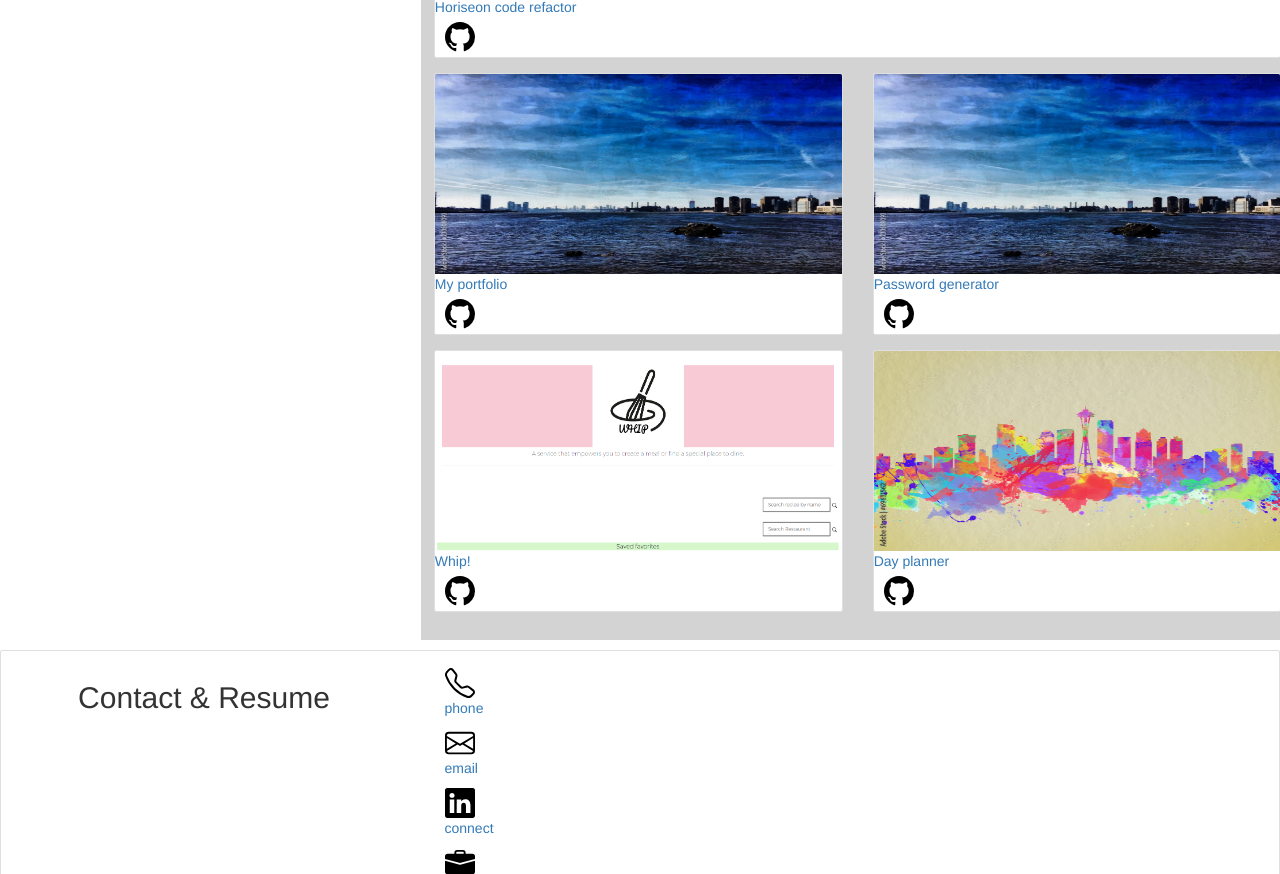
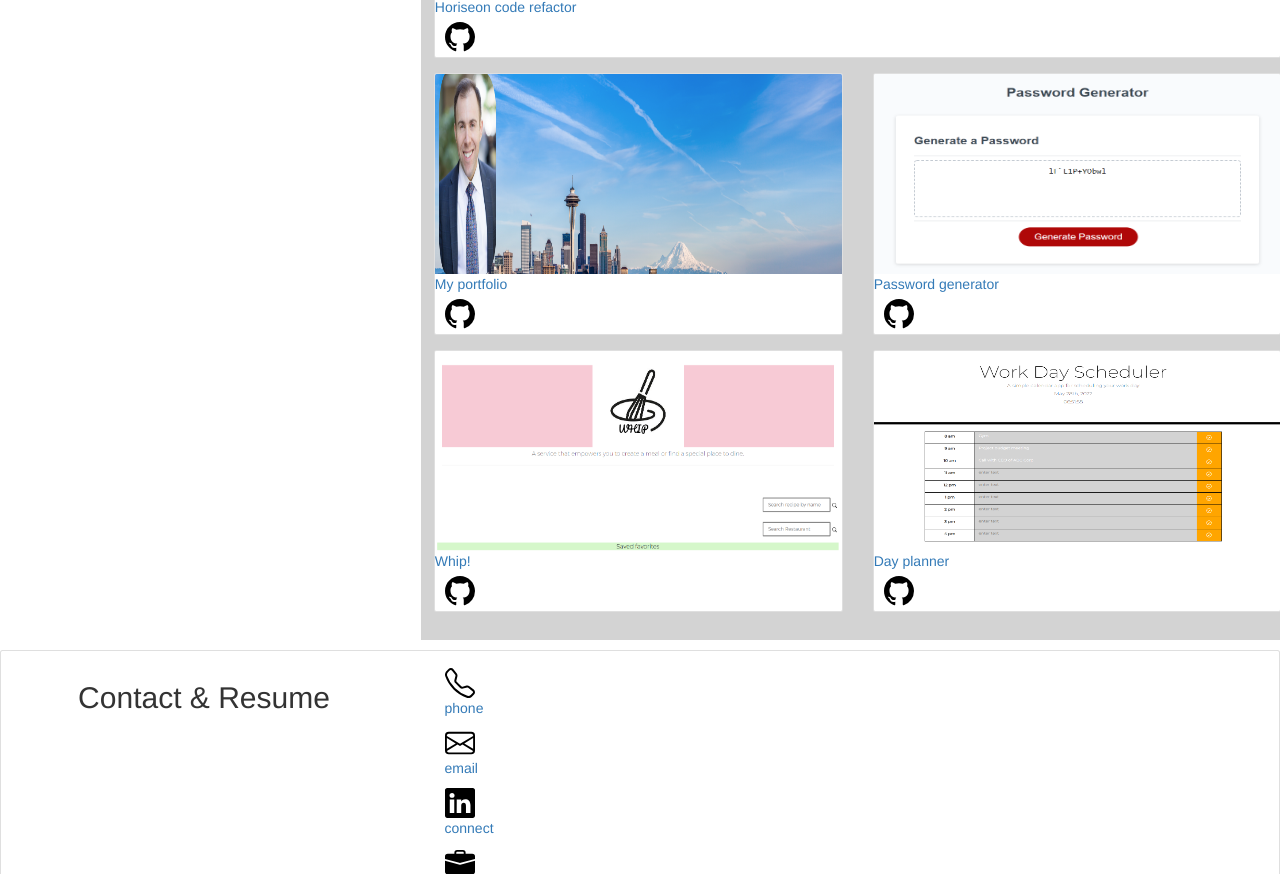
Before and after one commit to Justin-Morrow/Portfolio_JM, a plain HTML site: page index.html in a window 1280 px wide. Shown: the part 1104-1978 px from the top of the page. Drawn offline with nearby package versions, Linux system fonts and the light colour scheme.

Commit message:
updating

```diff
--- a/index.html
+++ b/index.html
@@ -87,7 +87,7 @@
                 <div class="row row-cols-1 row-cols-md-2">
                     <div class="col mb-4 myprojects">
                         <div class="card tags">
-                            <a target="_blank" href="https://justin-morrow.github.io/Portfolio_JM/"><img src="assets/images/Adobe3.jpeg" style=" height: 20rem;" class="card-img-top" alt="project image"></a>
+                            <a target="_blank" href="https://justin-morrow.github.io/Portfolio_JM/"><img src="assets/images/aboutme.png" style=" height: 20rem;" class="card-img-top" alt="project image"></a>
                             <a href="https://justin-morrow.github.io/Portfolio_JM/">My portfolio</a>
                             <a class="nav-link" href="https://github.com/Justin-Morrow/Portfolio_JM">
                                 <svg xmlns="http://www.w3.org/2000/svg" width="30px" height="30px" fill="black" class="bi bi-github" viewBox="0 0 16 16">
@@ -98,7 +98,7 @@
                     </div>
                     <div class="col mb-4">
                         <div class="card">
-                            <a target="_blank" href="https://justin-morrow.github.io/Password-Generator/"><img src="assets/images/Adobe3.jpeg" style=" height: 20rem;" class="card-img-top" alt="project image"></a>
+                            <a target="_blank" href="https://justin-morrow.github.io/Password-Generator/"><img src="assets/images/passwrdj.png" style=" height: 20rem;" class="card-img-top" alt="project image"></a>
                             <a href="https://justin-morrow.github.io/Password-Generator">Password generator</a>
                             <a class="nav-link" target="_blank" href="https://github.com/Justin-Morrow/Password-Generator">
                                 <svg xmlns="http://www.w3.org/2000/svg" width="30px" height="30px" fill="black" class="bi bi-github" viewBox="0 0 16 16">
@@ -120,7 +120,7 @@
                     </div>
                     <div class="col mb-4">
                         <div class="card">
-                            <a target="_blank" href="https://justin-morrow.github.io/Day-Planner/"><img src="assets/images/Adobe1.jpeg" style=" height: 20rem;" class="card-img-top" alt="project image"></a>
+                            <a target="_blank" href="https://justin-morrow.github.io/Day-Planner/"><img src="assets/images/workschedule.png" style=" height: 20rem;" class="card-img-top" alt="project image"></a>
                             <a href="https://justin-morrow.github.io/Day-Planner/">Day planner</a>
                             <a class="nav-link" target="_blank" href="https://github.com/Justin-Morrow/Day-Planner">
                                 <svg xmlns="http://www.w3.org/2000/svg" width="30px" height="30px" fill="black" class="bi bi-github" viewBox="0 0 16 16">
```
Also changed, not shown: assets/images/aboutme.png (added), assets/images/passwrdj.png (added), assets/images/workschedule.png (added).
